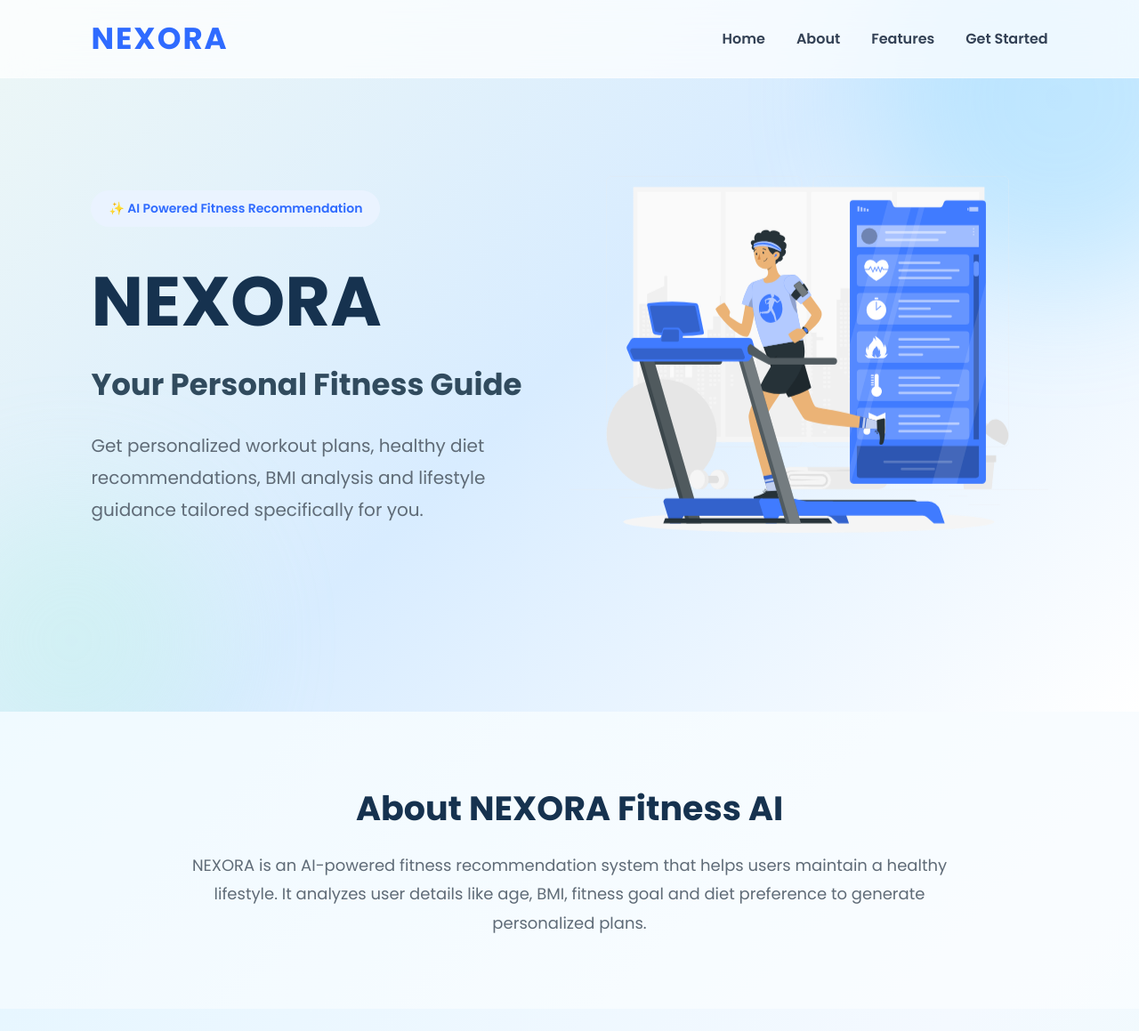
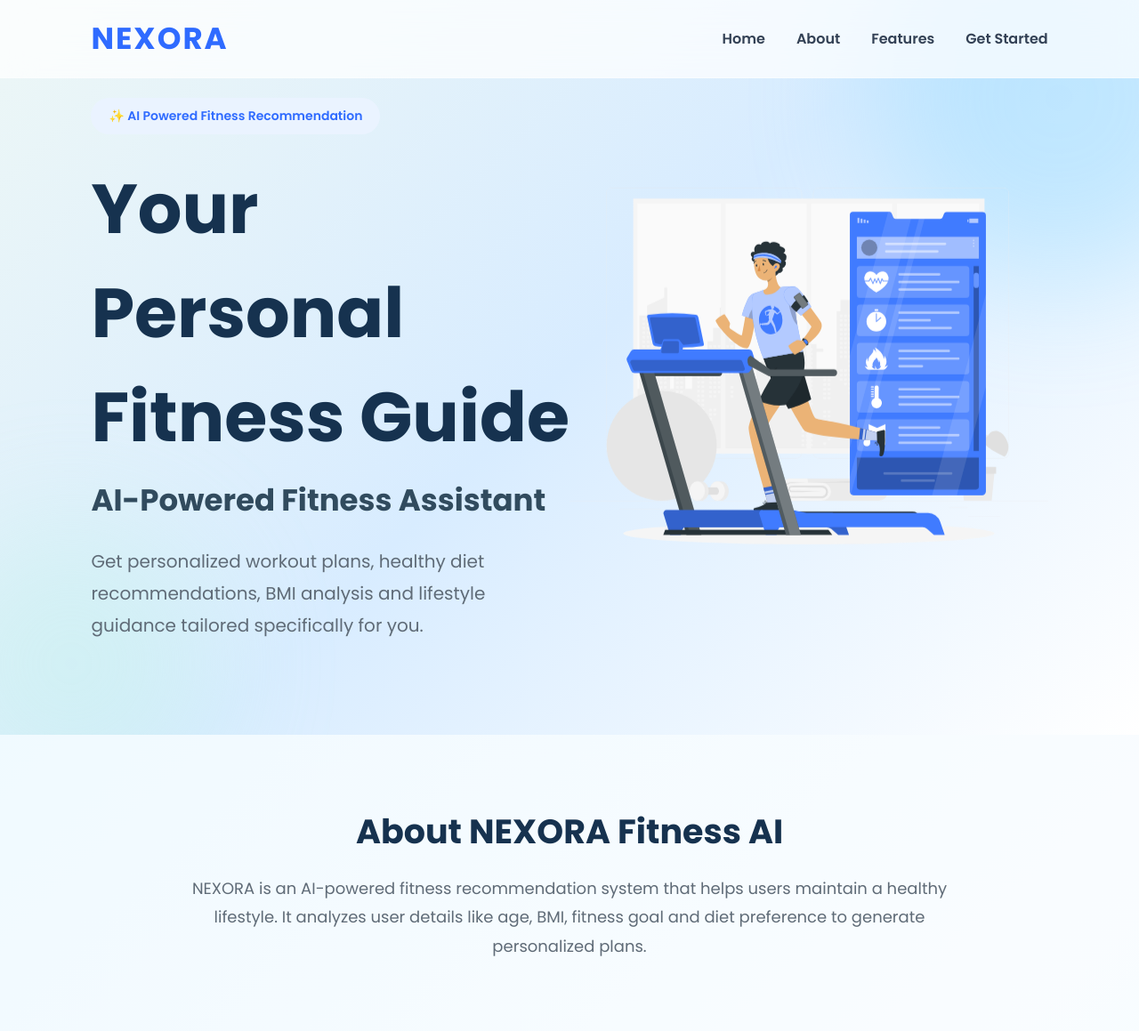
Before and after one commit to santhoshsrinika7/Fitness-AI, a Flask app: page / in a window 1280 px wide. Shown: the top 1159 px of the page at 89% size. Run offline with Flask 3, Linux system fonts and the light colour scheme.

Commit message:
Update index.html

```diff
--- a/templates/index.html
+++ b/templates/index.html
@@ -54,10 +54,9 @@
                 ✨ AI Powered Fitness Recommendation
             </span>
 
-            <h1>NEXORA</h1>
+           <h1>Your Personal Fitness Guide</h1>
 
-            <h2>Your Personal Fitness Guide</h2>
-
+<h2>AI-Powered Fitness Assistant</h2>
             <p class="hero-text">
                 Get personalized workout plans,
                 healthy diet recommendations,
```
